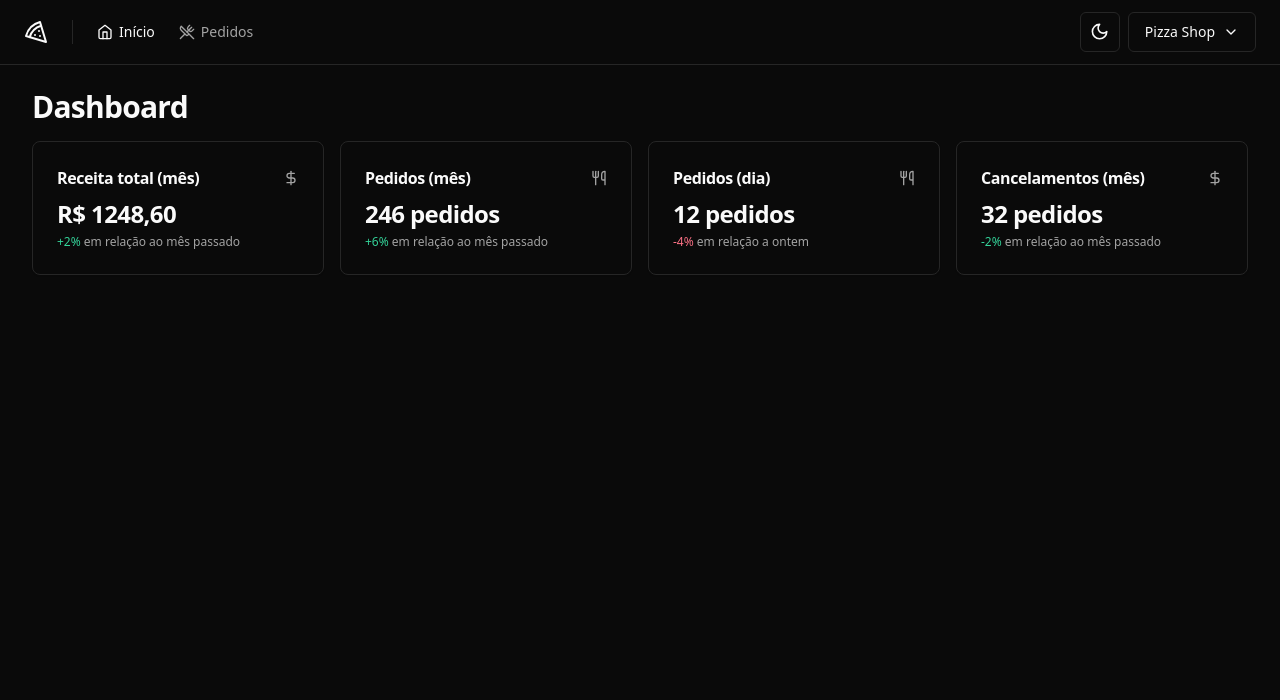
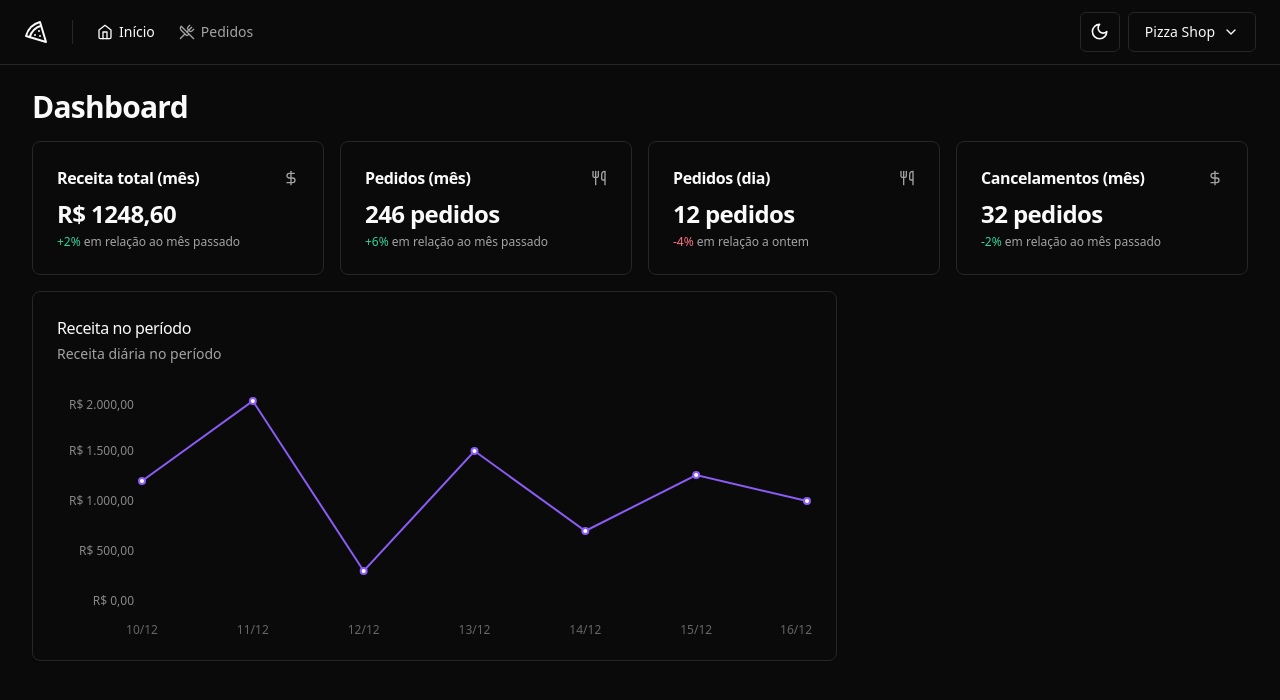
Before and after one commit to freitasDavi/pizza-shop-dash, a React (Vite) app: page / in a window 1280 px wide. Shown: the top 700 px of the page. Built offline with nearby package versions, Linux system fonts and the light colour scheme.

Commit message:
feat: revenue chart

```diff
--- a/package.json
+++ b/package.json
@@ -27,6 +27,7 @@
     "react-helmet-async": "^2.0.4",
     "react-hook-form": "^7.49.3",
     "react-router-dom": "^6.21.2",
+    "recharts": "^2.10.4",
     "sonner": "^1.3.1",
     "sort-by": "^1.2.0",
     "tailwind-merge": "^2.2.0",
--- a/src/pages/app/dashboard/dashboard.tsx
+++ b/src/pages/app/dashboard/dashboard.tsx
@@ -4,6 +4,7 @@
 import { MonthCanceledOrdersAmountCard } from './month-canceled-orders-amount-cards'
 import { MonthOrdersAmountCard } from './month-orders-amount-card'
 import { MontheRevenueCard } from './month-revenue-card'
+import { ReveneueChart } from './reveneue-chart'
 
 export function Dashboard() {
   return (
@@ -17,6 +18,9 @@
           <DayOrdersAmountCard />
           <MonthCanceledOrdersAmountCard />
         </div>
+        <div className="grid grid-cols-9 gap-4">
+          <ReveneueChart />
+        </div>
       </div>
     </>
   )
--- /dev/null
+++ b/src/pages/app/dashboard/reveneue-chart.tsx
@@ -0,0 +1,89 @@
+import {
+  CartesianGrid,
+  Line,
+  LineChart,
+  ResponsiveContainer,
+  Tooltip,
+  XAxis,
+  YAxis,
+} from 'recharts'
+import colors from 'tailwindcss/colors'
+
+import {
+  Card,
+  CardContent,
+  CardDescription,
+  CardHeader,
+  CardTitle,
+} from '@/components/ui/card'
+
+const data = [
+  {
+    date: '10/12',
+    revenue: 1200,
+  },
+  {
+    date: '11/12',
+    revenue: 2000,
+  },
+  {
+    date: '12/12',
+    revenue: 300,
+  },
+  {
+    date: '13/12',
+    revenue: 1500,
+  },
+  {
+    date: '14/12',
+    revenue: 700,
+  },
+  {
+    date: '15/12',
+    revenue: 1260,
+  },
+  {
+    date: '16/12',
+    revenue: 1000,
+  },
+]
+
+export function ReveneueChart() {
+  return (
+    <Card className="col-span-6">
+      <CardHeader className="flex-row items-center justify-between pb-8">
+        <div className="space-y-1">
+          <CardTitle className="text-base font-medium">
+            Receita no período
+          </CardTitle>
+          <CardDescription>Receita diária no período</CardDescription>
+        </div>
+      </CardHeader>
+      <CardContent>
+        <ResponsiveContainer width="100%" height={240}>
+          <LineChart data={data} style={{ fontSize: 12 }}>
+            <XAxis dataKey="date" tickLine={false} axisLine={false} dy={16} />
+            <YAxis
+              stroke="#888"
+              axisLine={false}
+              tickLine={false}
+              width={80}
+              tickFormatter={(value: number) =>
+                value.toLocaleString('pt-BR', {
+                  style: 'currency',
+                  currency: 'BRL',
+                })
+              }
+            />
+            <Line
+              type="linear"
+              strokeWidth={2}
+              dataKey="revenue"
+              stroke={colors.violet['500']}
+            />
+          </LineChart>
+        </ResponsiveContainer>
+      </CardContent>
+    </Card>
+  )
+}
```
Also changed, not shown: 1 other file (tests, documents, lock files or other folders).
